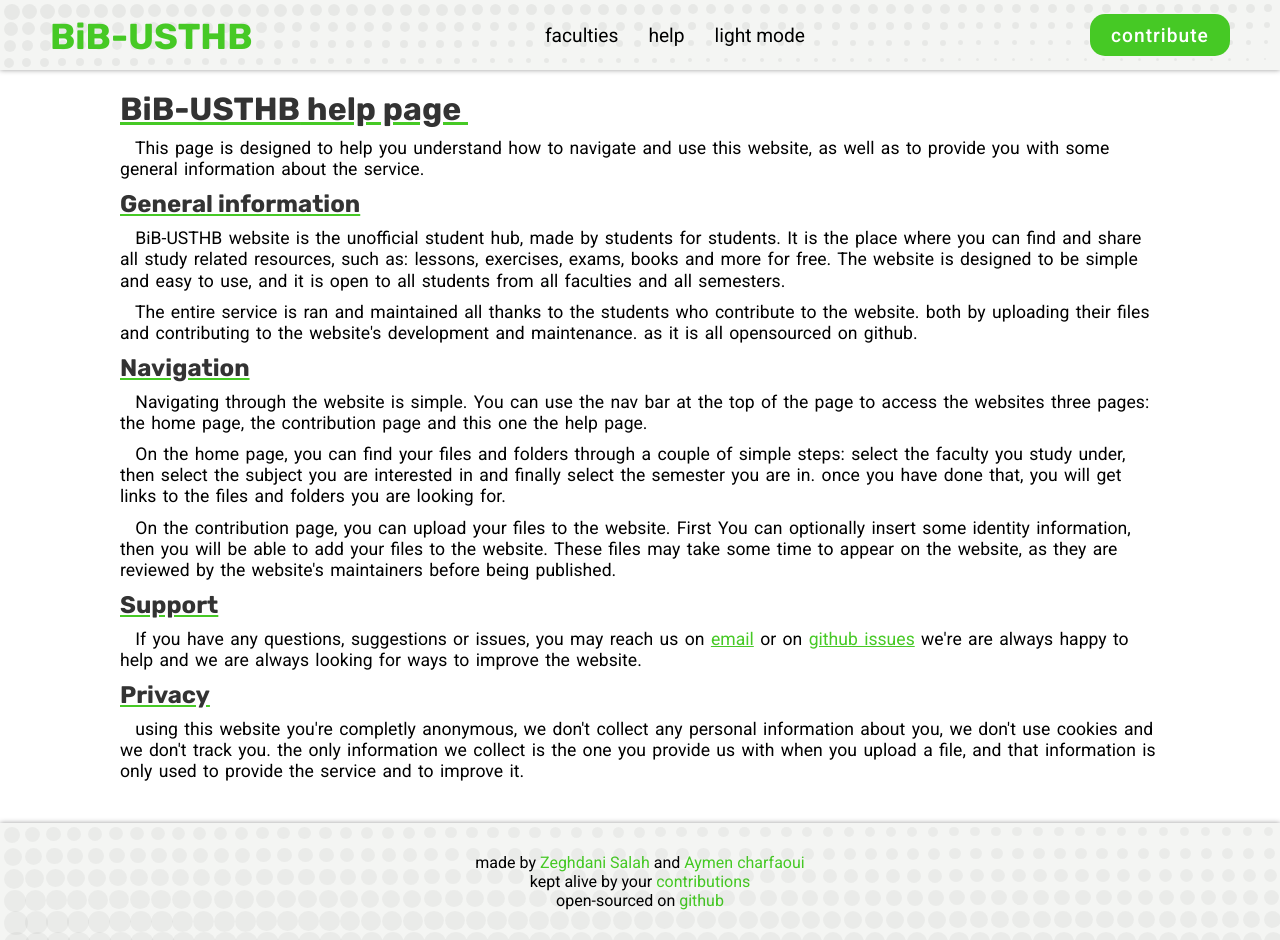
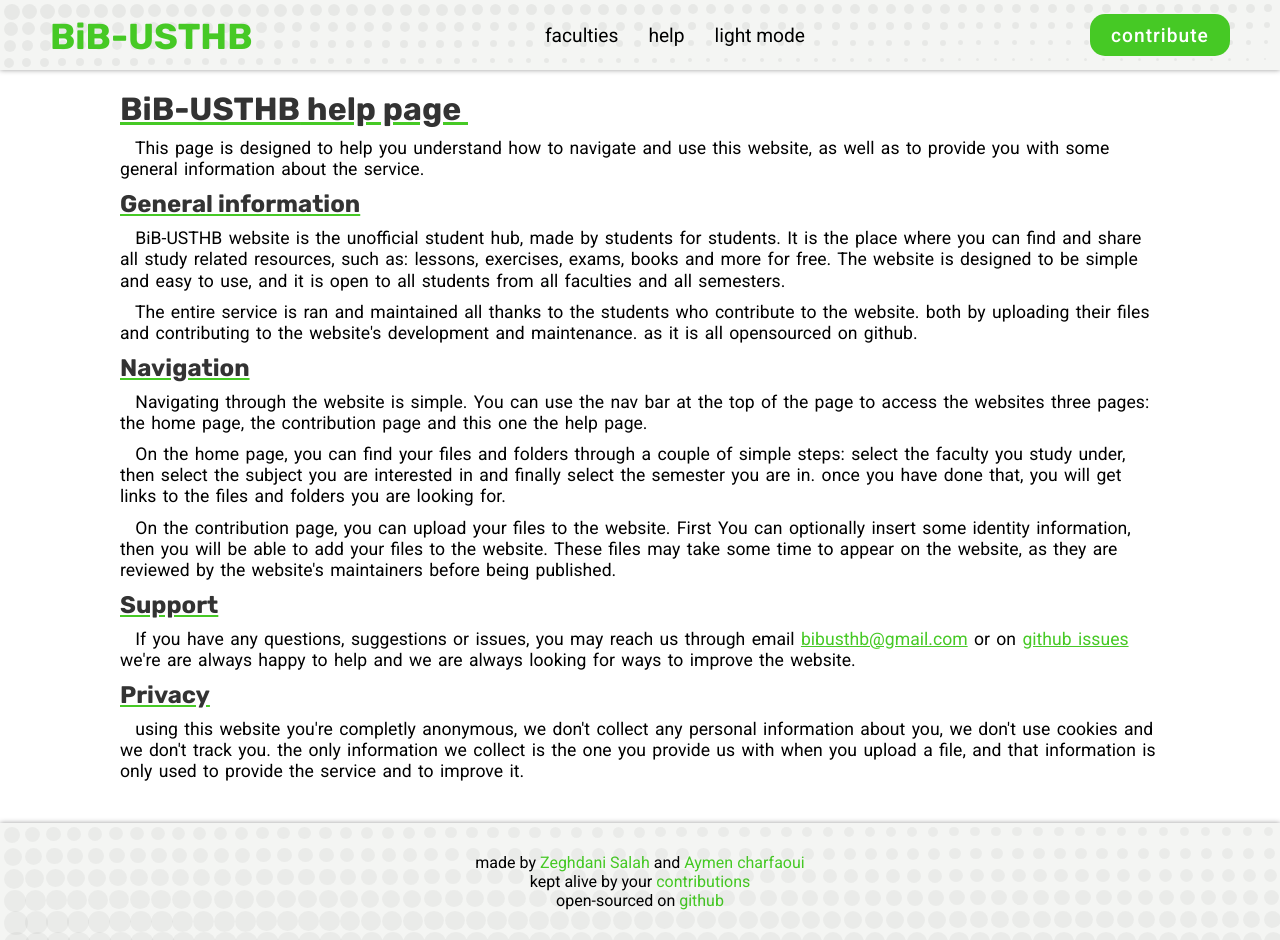
Before and after one commit to hexxt-git/bib-usthb, a SvelteKit app: page /help in a window 1280 px wide. Built offline with nearby package versions, Linux system fonts and the light colour scheme; a web font is replaced by a local one.

Commit message:
launch notification

```diff
--- a/src/routes/Nav.svelte
+++ b/src/routes/Nav.svelte
@@ -12,6 +12,7 @@
     <!-- <a href="/#footer">creators</a> -->
     <a href="/help">help</a>
     <!-- svelte-ignore a11y-click-events-have-key-events -->
+    <!-- svelte-ignore a11y-no-static-element-interactions -->
     <span on:click={switch_theme}> {$theme_store} mode </span>
     </div>
     <!--<input type="search" placeholder="search..." id="nav-search">-->
--- a/src/routes/help/+page.svelte
+++ b/src/routes/help/+page.svelte
@@ -27,7 +27,7 @@
     </p>
     <h2>Support</h2>
     <p>
-        &ensp; If you have any questions, suggestions or issues, you may reach us on <a href="mailto:zeghdns@gmail.com">email</a> or on <a href="https://github.com/9EED/BiB-USTHB/issues" target="_blank">github issues</a> we're are always happy to help and we are always looking for ways to improve the website.
+        &ensp; If you have any questions, suggestions or issues, you may reach us through email <a href="mailto:bibusthb@gmail.com">bibusthb@gmail.com</a>  or on <a href="https://github.com/9EED/BiB-USTHB/issues" target="_blank">github issues</a> we're are always happy to help and we are always looking for ways to improve the website.
     </p>
     <h2>Privacy</h2>
     <p>
```
Also changed, not shown: src/routes/+page.svelte (+6 -1 lines).
